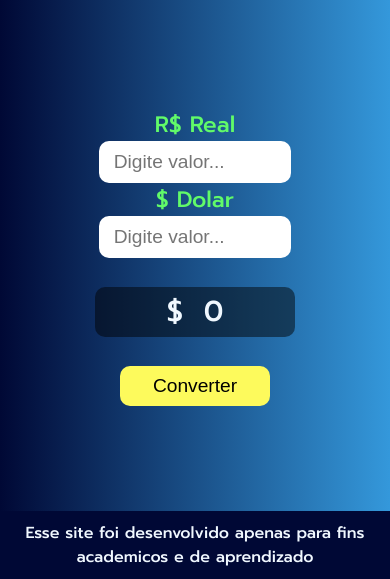
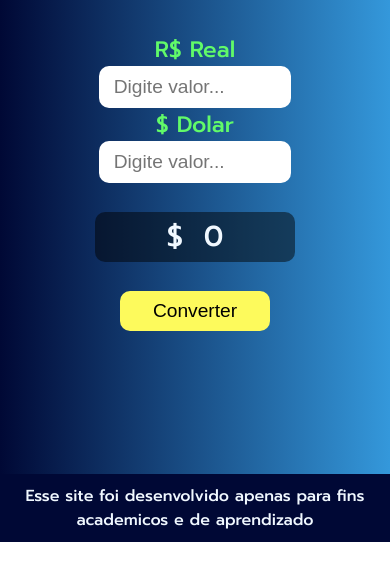
Before and after one commit to flaviobaptista/Converter-moedas, a plain HTML site: page index.html in a window 390 px wide. Shown: the part 302-881 px from the top of the page. After the commit the page ends 844 px from the top, so only its background shows below. Drawn offline with Linux system fonts and the light colour scheme.

Commit message:
Update
layout

```diff
--- a/style.css
+++ b/style.css
@@ -10,6 +10,7 @@ body {
     font-family: 'Montserrat', sans-serif;
     font-family: 'Prompt', sans-serif;
     background: linear-gradient(90deg, #000835, #3498db);
+
 }
 
 header {
@@ -124,9 +125,6 @@ footer{
         font-size: 4vw;
     }
 
-    section{
-        height: 478px;
-    }
 
     section input{
         width: 45vw;
@@ -137,6 +135,8 @@ footer{
     footer {
         font-size: 1rem;
         padding: 10px;
+        position: absolute;
+        bottom: 0;
     }
 
     .inp {
```
